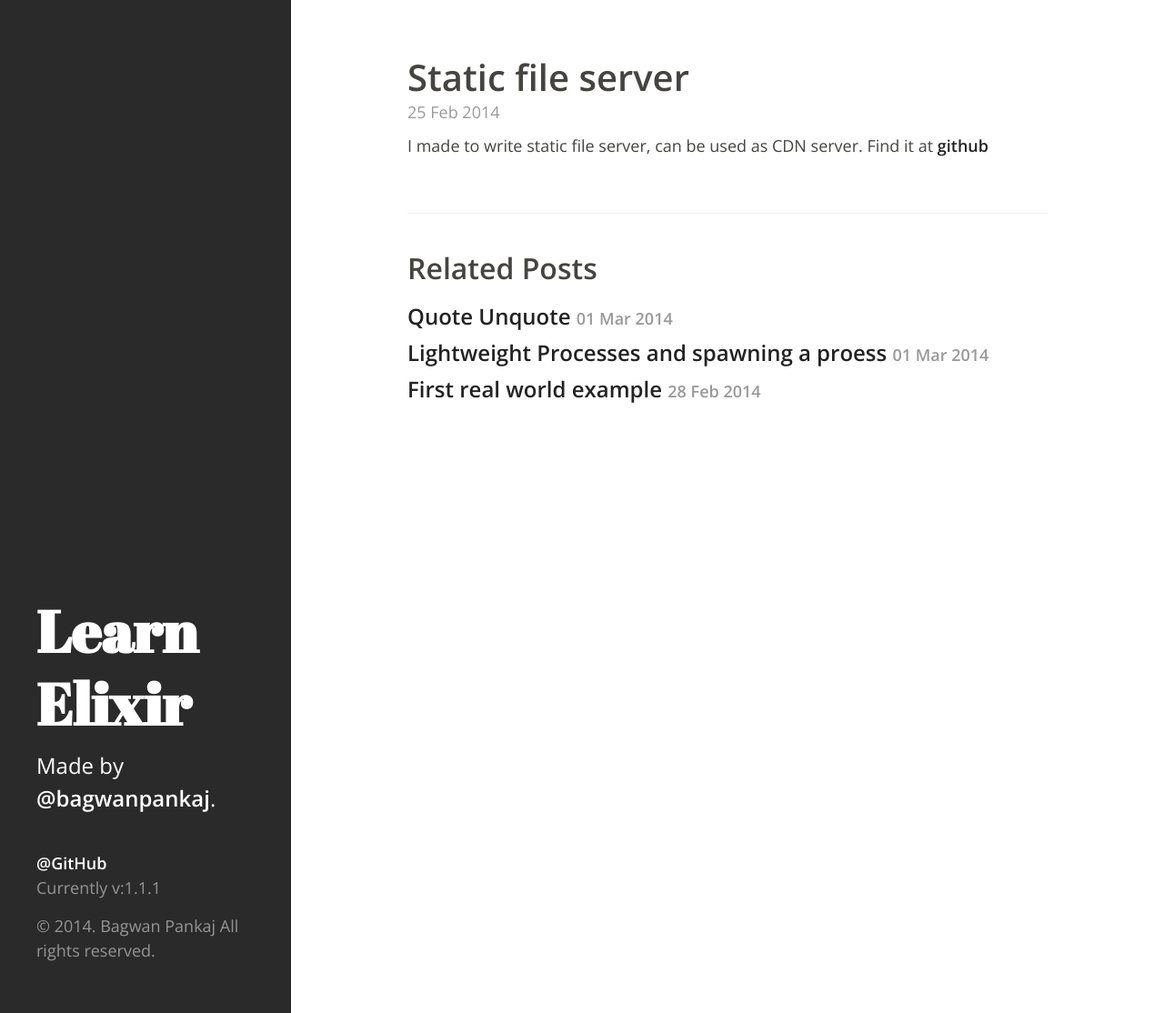
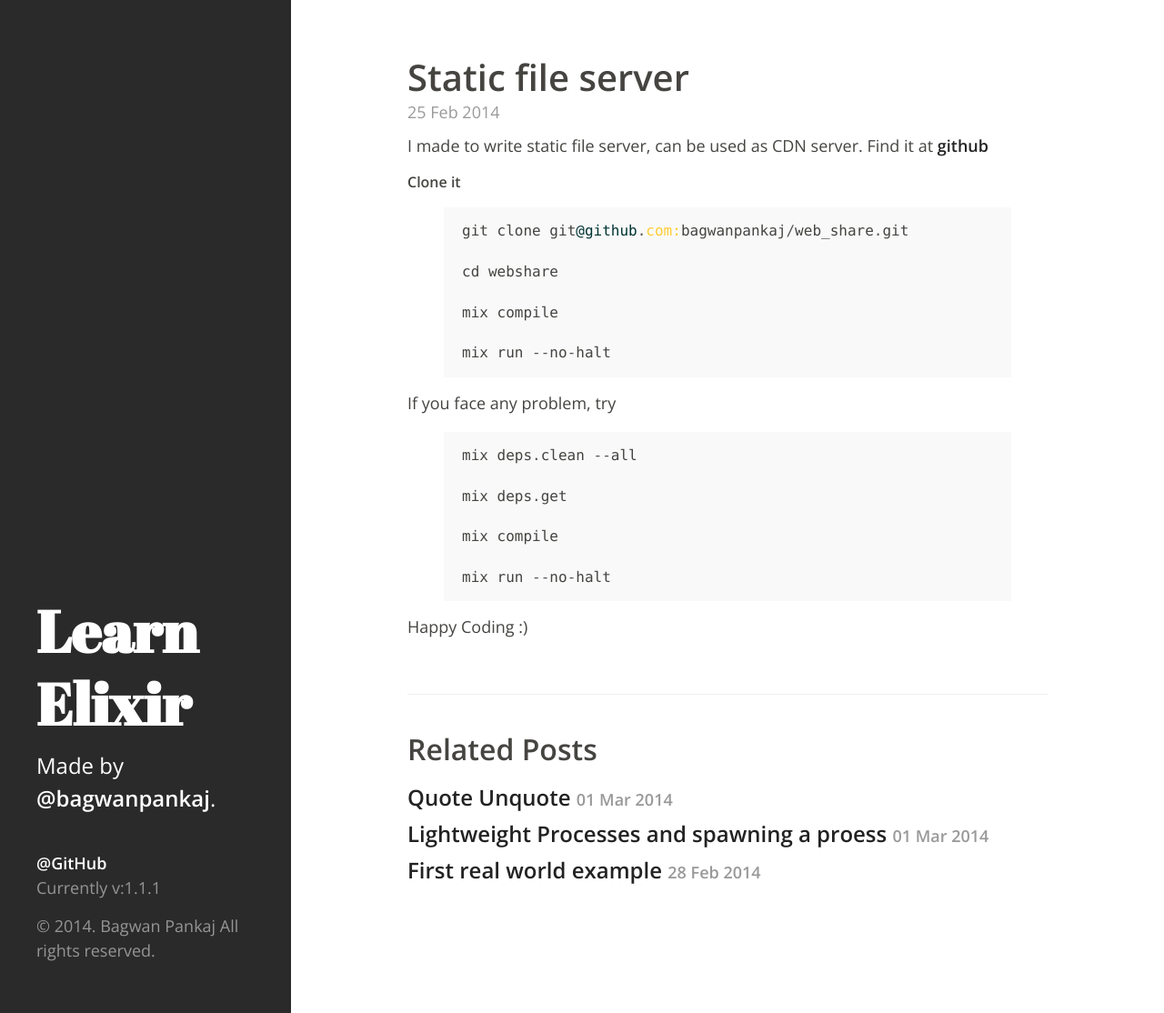
Before and after one commit to bagwanpankaj/elixir_by_example, a Jekyll site: the page built from _posts/2014-02-02-cdn-server.md, in a window 1280 px wide and 1114 px high. Shown: the whole window at 91% size. Built offline with Jekyll 4.4.1, drawn with Linux system fonts in a browser that asks for light colours; Markdown is read by kramdown in place of the engine named in the settings; comment, search, counter and statistics services are not loaded.

Commit message:
[ADD] Installation instructions

```diff
--- a/_posts/2014-02-02-cdn-server.md
+++ b/_posts/2014-02-02-cdn-server.md
@@ -5,3 +5,29 @@ date:   2014-02-25 11:03:13
 tags: cdn server static
 ---
 I made to write static file server, can be used as CDN server. Find it at [github](https://github.com/bagwanpankaj/web_share)
+
+#### Clone it
+
+{% highlight elixir %}
+git clone git@github.com:bagwanpankaj/web_share.git
+
+cd webshare
+
+mix compile
+
+mix run --no-halt
+{% endhighlight %}
+
+If you face any problem, try
+
+{% highlight elixir %}
+mix deps.clean --all
+
+mix deps.get
+
+mix compile
+
+mix run --no-halt
+{% endhighlight %}
+
+Happy Coding :)
```
